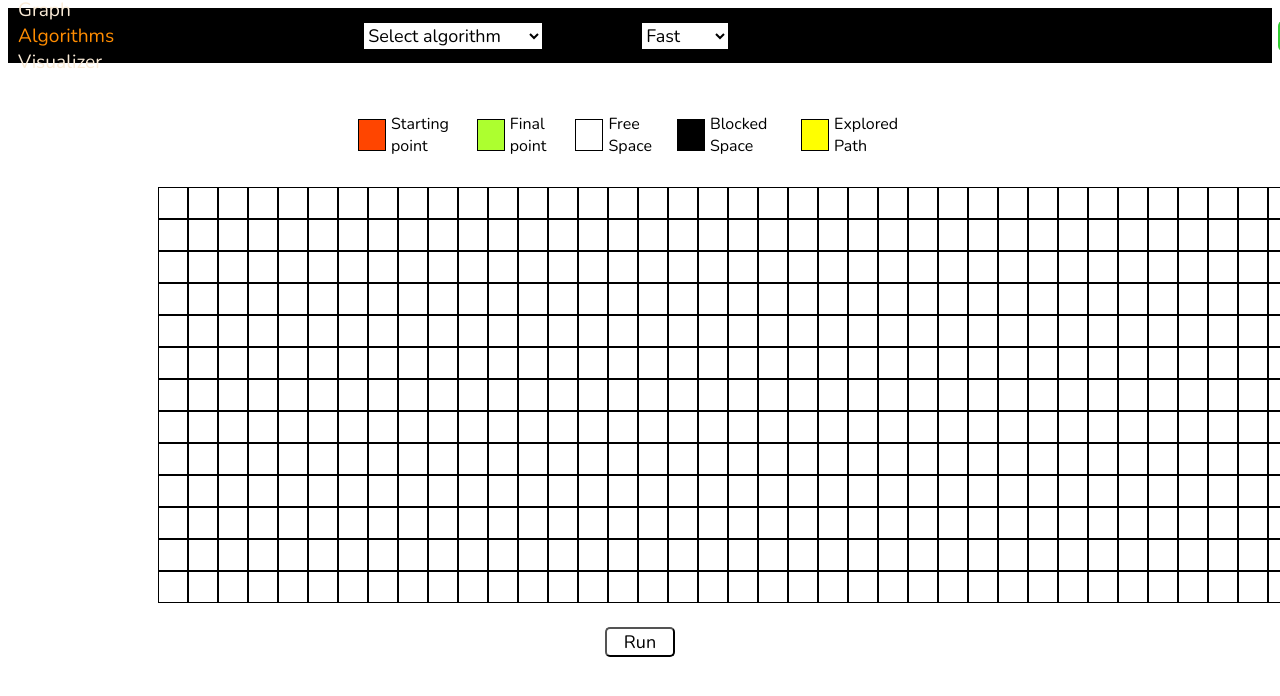
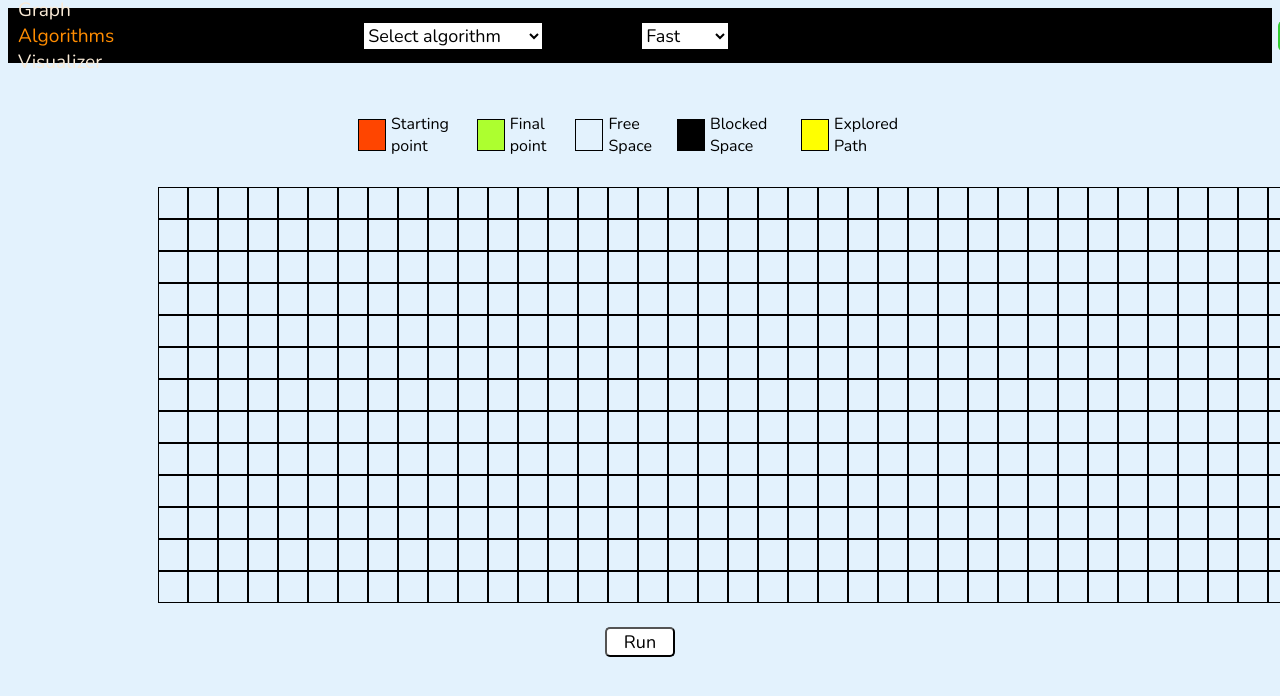
Before and after one commit to Sourav-28/graph-Visualizer, a plain HTML site: page index.html in a window 1280 px wide. Shown: the top 696 px of the page. Drawn offline with nearby package versions, Linux system fonts and the light colour scheme.

Commit message:
updated_index

```diff
--- a/index.html
+++ b/index.html
@@ -7,11 +7,12 @@
     <link rel="preconnect" href="https://fonts.gstatic.com" crossorigin>
     <meta name="viewport" content="width=device-width, initial-scale=1.0">
     <link rel="stylesheet" href="style.css">
-    <link rel="icon" href="https://miro.medium.com/max/700/1*0yI7-s7BiEZFu6WfJ9oJ2w.png">
+    <link rel="icon" href="https://cdn-icons-png.flaticon.com/512/7641/7641218.png">
     <link href="https://fonts.googleapis.com/css2?family=Nunito&display=swap" rel="stylesheet">
     <title>Graph Algorithm Visualizer</title>
 </head>
 <body>
+
     <div id="nav-bar">
         <div id="heading">
             Graph <span>Algorithms</span> Visualizer
--- a/style.css
+++ b/style.css
@@ -154,3 +154,7 @@ option:hover{
     margin-left: 5px;
     margin-right: 5px;
 }
+
+body{
+    background-color: #e3f2fd		;
+}
```
